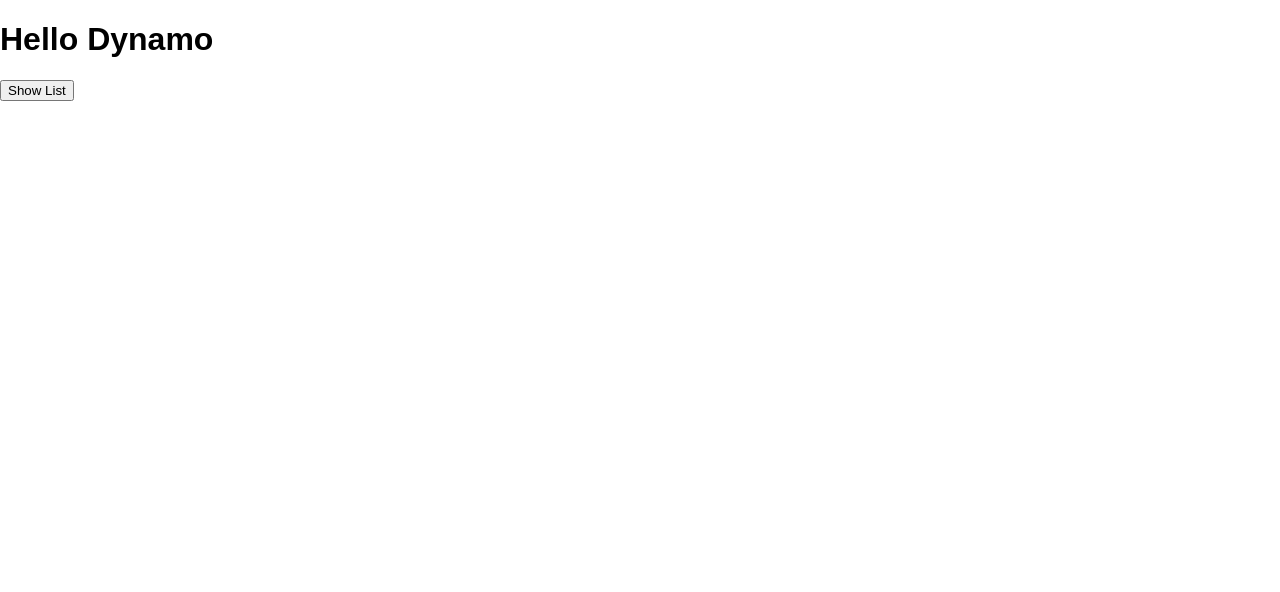
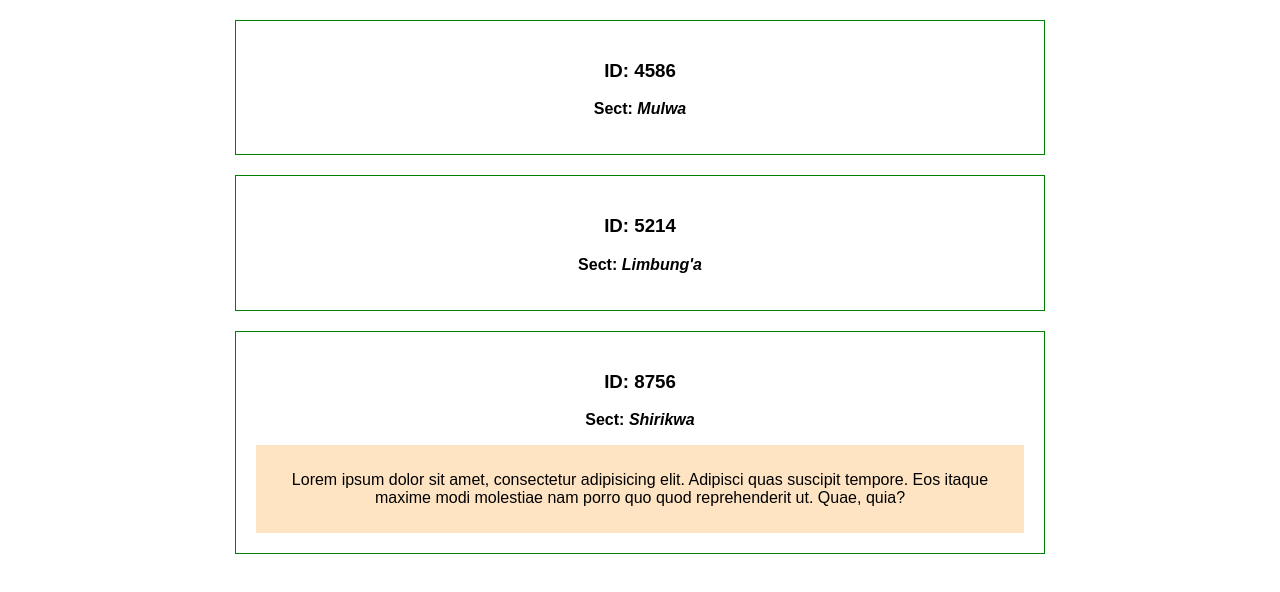
Before and after one commit to Nerldy/Reacting_Level_One, a React (Create React App) app: page / in a window 1280 px wide. Shown: the top 592 px of the page. Built offline with nearby package versions, Linux system fonts and the light colour scheme.

Commit message:
Passing data props in components

```diff
--- a/src/App.js
+++ b/src/App.js
@@ -2,45 +2,30 @@ import React, {Component} from "react";
 import "./App.css";
 
 // ***Import Components***
-import Dynamo from "./Dynamo/Dynamo";
+import Person from "./Person/Person";
+
+const Katoi = () => {
+    return (
+        <section className={'Katoi'}>
+            <p>Lorem ipsum dolor sit amet, consectetur adipisicing elit. Adipisci quas suscipit tempore. Eos itaque maxime modi molestiae nam porro quo quod reprehenderit ut. Quae, quia?</p>
+        </section>
+    );
+};
 
 class App extends Component {
-
-    state = {
-        makeList: false
-    };
-
-    onMakeList = () => {
-        const myList = this.state.makeList;
-
-        this.setState({makeList: !myList});
-    };
-
     render() {
-
-        let createList = null;
-
-        if (this.state.makeList) {
-            createList = (
-                <ul>
-                    <li>Item 1</li>
-                    <li>Item 2</li>
-                    <li>Item 3</li>
-                    <li>Item 4</li>
-                </ul>
-            );
-        }
-
-
+        let appName = "DORMS";
         return (
             <div>
-                <Dynamo/>
-                <button onClick={this.onMakeList}>{this.state.makeList ? "Hide" : "Show"} List</button>
-
-                {createList}
+                <Person _id={4586} sect={"Mulwa"}/>
+                <Person _id={5214} sect={"Limbung'a"}/>
+                <Person _id={8756} sect={"Shirikwa"}>
+                    <Katoi/>
+                </Person>
             </div>
         );
     }
+
 }
 
 export default App;
--- a/src/Dynamo/Dynamo.js
+++ /dev/null
@@ -1,11 +0,0 @@
-import React from "react";
-
-const dynamo = () => {
-    return (
-        <div>
-            <h1>Hello Dynamo</h1>
-        </div>
-    );
-};
-
-export default dynamo;
--- /dev/null
+++ b/src/Person/Person.css
@@ -0,0 +1,25 @@
+* {
+    box-sizing : content-box;
+}
+
+.Person {
+    margin     : 20px auto 0;
+    width      : 60%;
+    border     : thin solid green;
+    padding    : 20px;
+    text-align : center;
+}
+
+.Person:hover {
+    background-color : aliceblue;
+}
+
+.Person #addList {
+    margin-top : 20px;
+    display    : block;
+}
+
+.Katoi {
+    background-color : bisque;
+    padding          : 10px;
+}
--- /dev/null
+++ b/src/Person/Person.js
@@ -0,0 +1,14 @@
+import React from "react";
+import "./Person.css";
+
+const person = props => {
+    return (
+        <header className={"Person"}>
+            <h3>ID: {props._id}</h3>
+            <p><strong>Sect: <em>{props.sect}</em></strong></p>
+            {props.children}
+        </header>
+    );
+};
+
+export default person;
```
